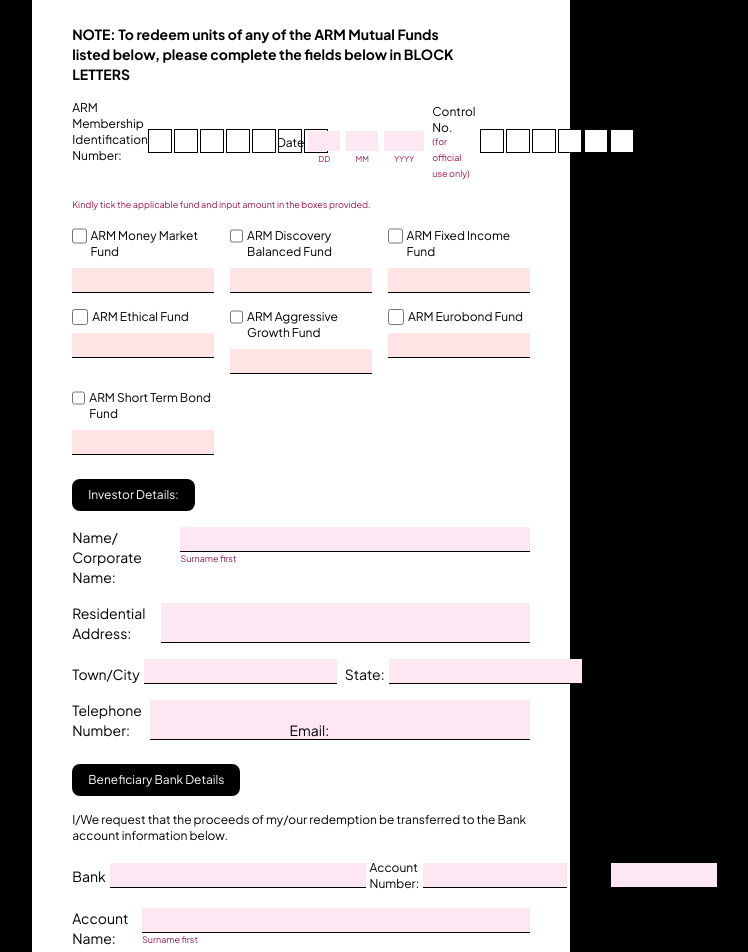
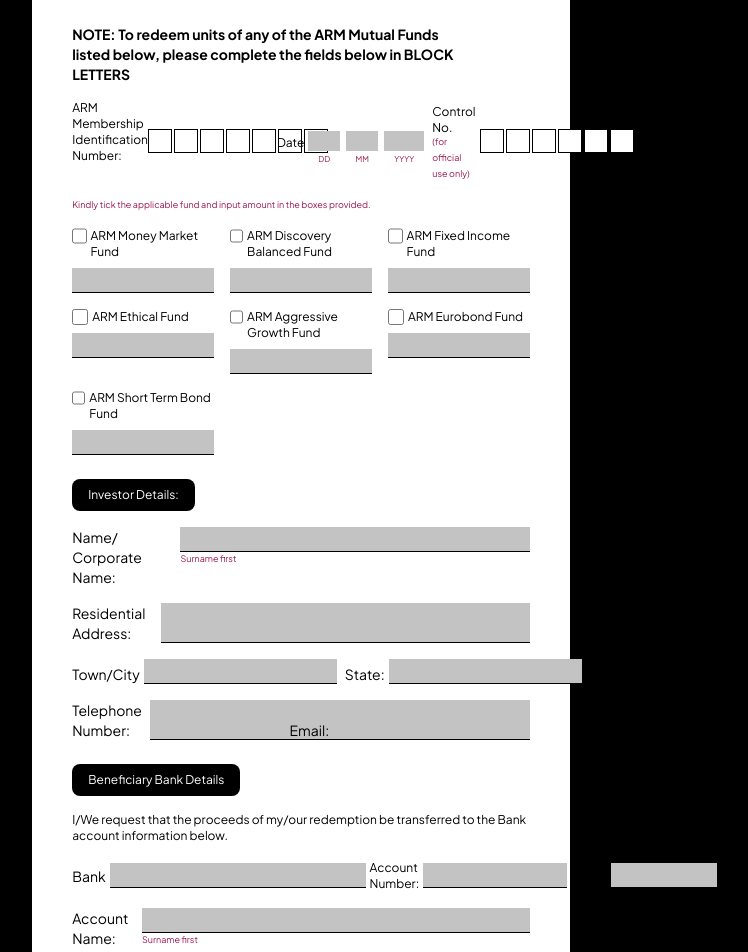
Before and after one commit to Opeyemi-Sanni/ARM, a plain HTML site: page index.html in a window 1280 px wide. Shown: the part 140-1092 px from the top of the page, without its empty margins (339-1087 px from the left). Drawn offline with nearby package versions, Linux system fonts and the light colour scheme.

Commit message:
ARM Form

```diff
--- a/index.html
+++ b/index.html
@@ -69,7 +69,7 @@
               <div>
                 <input
                   type="text"
-                  class="w-8 h-5 font-semibold bg-pink-100 text-center"
+                  class="w-8 h-5 font-semibold bg-[#c3c3c3] text-center"
                 />
                 <p class="text-[8px] text-pink-800 text-center">DD</p>
               </div>
@@ -78,7 +78,7 @@
               <div>
                 <input
                   type="text"
-                  class="w-8 h-5 font-semibold bg-pink-100 text-center"
+                  class="w-8 h-5 font-semibold bg-[#c3c3c3] text-center"
                 />
                 <p class="text-[8px] text-pink-800 text-center">MM</p>
               </div>
@@ -87,7 +87,7 @@
               <div>
                 <input
                   type="text"
-                  class="w-10 h-5 font-semibold bg-pink-100 text-center"
+                  class="w-10 h-5 font-semibold bg-[#c3c3c3] text-center"
                 />
                 <p class="text-[8px] text-pink-800 text-center">YYYY</p>
               </div>
@@ -138,49 +138,49 @@
             <input type="checkbox" class="w-4 h-4" />
             <p class="text-xs">ARM Money Market Fund</p>
           </div>
-          <input type="text" class="bg-rose-100 w-full border-b border-black" />
+          <input type="text" class="bg-[#c3c3c3] w-full border-b border-black" />
         </div>
         <div>
           <div class="flex gap-1 mb-2">
             <input type="checkbox" class="w-4 h-4" />
             <p class="text-xs">ARM Discovery Balanced Fund</p>
           </div>
-          <input type="text" class="bg-rose-100 w-full border-b border-black" />
+          <input type="text" class="bg-[#c3c3c3] w-full border-b border-black" />
         </div>
         <div>
           <div class="flex gap-1 mb-2">
             <input type="checkbox" class="w-4 h-4" />
             <p class="text-xs">ARM Fixed Income Fund</p>
           </div>
-          <input type="text" class="bg-rose-100 w-full border-b border-black" />
+          <input type="text" class="bg-[#c3c3c3] w-full border-b border-black" />
         </div>
         <div>
           <div class="flex gap-1 mb-2">
             <input type="checkbox" class="w-4 h-4" />
             <p class="text-xs">ARM Ethical Fund</p>
           </div>
-          <input type="text" class="bg-rose-100 w-full border-b border-black" />
+          <input type="text" class="bg-[#c3c3c3] w-full border-b border-black" />
         </div>
         <div>
           <div class="flex gap-1 mb-2">
             <input type="checkbox" class="w-4 h-4" />
             <p class="text-xs">ARM Aggressive Growth Fund</p>
           </div>
-          <input type="text" class="bg-rose-100 w-full border-b border-black" />
+          <input type="text" class="bg-[#c3c3c3] w-full border-b border-black" />
         </div>
         <div>
           <div class="flex gap-1 mb-2">
             <input type="checkbox" class="w-4 h-4" />
             <p class="text-xs">ARM Eurobond Fund</p>
           </div>
-          <input type="text" class="bg-rose-100 w-full border-b border-black" />
+          <input type="text" class="bg-[#c3c3c3] w-full border-b border-black" />
         </div>
         <div>
           <div class="flex gap-1 mb-2">
             <input type="checkbox" class="w-4 h-4" />
             <p class="text-xs">ARM Short Term Bond Fund</p>
           </div>
-          <input type="text" class="bg-rose-100 w-full border-b border-black" />
+          <input type="text" class="bg-[#c3c3c3] w-full border-b border-black" />
         </div>
       </div>
       <p class="bg-black text-white px-4 py-2 rounded-lg text-xs w-fit mt-6">
@@ -189,36 +189,36 @@
       <div class="mt-4 flex">
         <p class="text-sm my-auto w-[31%]">Name/ Corporate Name:</p>
         <div class="w-full">
-          <input type="text" class="bg-pink-100 border-b border-black w-full" />
+          <input type="text" class="bg-[#c3c3c3] border-b border-black w-full" />
           <p class="text-[9px] text-pink-800">Surname first</p>
         </div>
       </div>
       <div class="mt-4 flex">
         <p class="text-sm mt-auto w-[24%]">Residential Address:</p>
-        <input type="text" class="bg-pink-100 border-b border-black w-full" />
+        <input type="text" class="bg-[#c3c3c3] border-b border-black w-full" />
       </div>
       <div class="mt-4 flex gap-2">
         <div class="flex gap-1">
           <p class="text-sm mt-auto">Town/City</p>
-          <input type="text" class="bg-pink-100 border-b border-black" />
+          <input type="text" class="bg-[#c3c3c3] border-b border-black" />
         </div>
         <div class="flex gap-1">
           <p class="text-sm mt-auto">State:</p>
-          <input type="text" class="bg-pink-100 border-b border-black" />
+          <input type="text" class="bg-[#c3c3c3] border-b border-black" />
         </div>
         <div class="flex gap-1 w-full">
           <p class="text-sm mt-auto">Country</p>
-          <input type="text" class="bg-pink-100 border-b border-black w-full" />
+          <input type="text" class="bg-[#c3c3c3] border-b border-black w-full" />
         </div>
       </div>
       <div class="mt-4 flex gap-4">
         <div class="flex gap-2 w-[44%]">
           <p class="text-sm mt-auto w-[45%]">Telephone Number:</p>
-          <input type="text" class="bg-pink-100 border-b border-black" />
+          <input type="text" class="bg-[#c3c3c3] border-b border-black" />
         </div>
         <div class="flex gap-2 w-[54%]">
           <p class="text-sm mt-auto">Email:</p>
-          <input type="text" class="bg-pink-100 border-b border-black w-full" />
+          <input type="text" class="bg-[#c3c3c3] border-b border-black w-full" />
         </div>
       </div>
       <p class="bg-black text-white px-4 py-2 rounded-lg text-xs w-fit mt-6">
@@ -231,24 +231,24 @@
       <div class="mt-4 flex w-full gap-1 items-center">
         <div class="flex items-center gap-1">
           <p class="text-sm">Bank</p>
-          <input type="text" class="bg-pink-100 border-b border-black w-64" />
+          <input type="text" class="bg-[#c3c3c3] border-b border-black w-64" />
         </div>
         <div class="flex items-center gap-1 w-fit">
           <p class="text-xs">Account Number:</p>
-          <input type="text" class="bg-pink-100 border-b border-black w-36" />
+          <input type="text" class="bg-[#c3c3c3] border-b border-black w-36" />
         </div>
         <div class="flex items-center gap-1 w-fit">
           <p class="text-xs">Sort Code:</p>
           <input
             type="text"
-            class="bg-pink-100 border-b border-black w-[106px]"
+            class="bg-[#c3c3c3] border-b border-black w-[106px]"
           />
         </div>
       </div>
       <div class="mt-4 flex">
         <p class="text-sm my-auto w-[18%]">Account Name:</p>
         <div class="w-full">
-          <input type="text" class="bg-pink-100 border-b border-black w-full" />
+          <input type="text" class="bg-[#c3c3c3] border-b border-black w-full" />
           <p class="text-[9px] text-pink-800">Surname first</p>
         </div>
       </div>
@@ -274,7 +274,7 @@
             <p class="text-[11px] w-44">Registrar’s Use Only</p>
             <input
               type="text"
-              class="bg-pink-100 border-b border-black w-full"
+              class="bg-[#c3c3c3] border-b border-black w-full"
             />
           </div>
           <div class="flex items-center gap-2">
@@ -284,7 +284,7 @@
             </div>
             <input
               type="text"
-              class="bg-pink-100 border-b border-black w-full"
+              class="bg-[#c3c3c3] border-b border-black w-full"
             />
           </div>
         </div>
```
